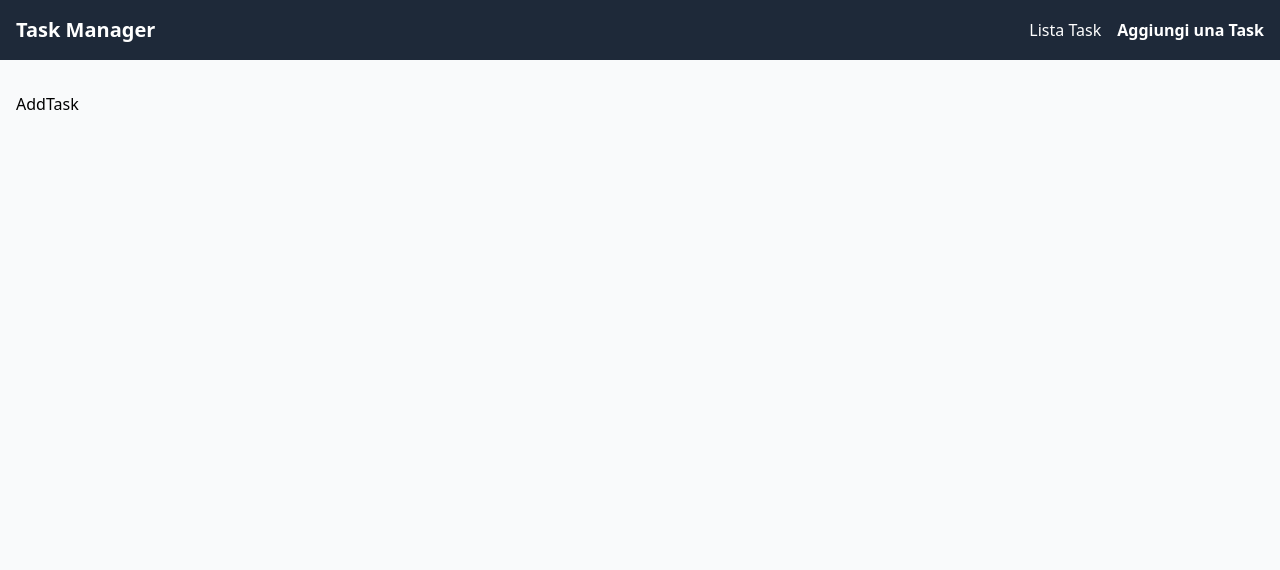
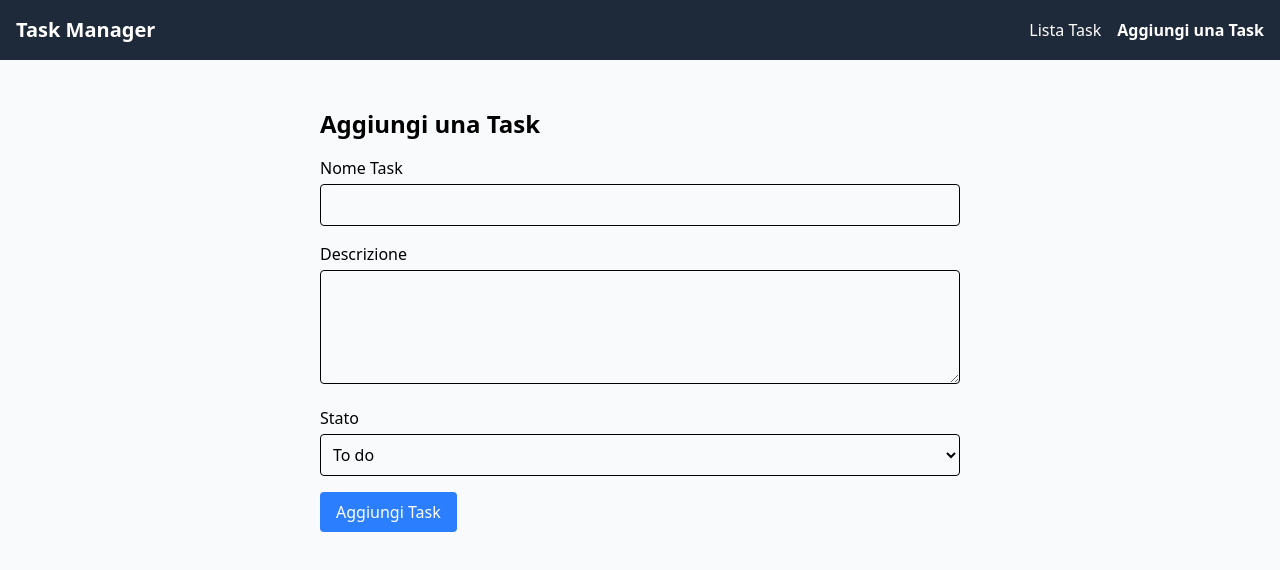
Before and after one commit to SimoneZampieri/ex-react-task-manager, a React (Vite) app: page /add in a window 1280 px wide. Shown: the top 570 px of the page. Built offline with nearby package versions, Linux system fonts and the light colour scheme; no server answers.

Commit message:
milestone 5 completed

```diff
--- a/src/context/GlobalContext.jsx
+++ b/src/context/GlobalContext.jsx
@@ -1,26 +1,16 @@
 import { createContext, useState, useEffect, useContext } from "react";
+import UseTasks from "../hooks/UseTasks";
 
 export const GlobalContext = createContext();
 
-const apiUrl = import.meta.env.VITE_API_URL;
-
 export const GlobalProvider = ({ children }) => {
-  const [tasks, setTasks] = useState([]);
-
-  useEffect(() => {
-    fetch(`${apiUrl}/tasks`)
-      .then((res) => res.json())
-      .then((data) => {
-        console.log("Task acquisita:", data);
-        setTasks(data);
-      })
-      .catch((err) => console.log(err));
-  }, []);
+  const [tasks, addTask, deleteTask, updateTask] = UseTasks();
 
   const value = {
     tasks,
-    setTasks,
-    apiUrl,
+    addTask,
+    deleteTask,
+    updateTask,
   };
 
   return (
--- /dev/null
+++ b/src/hooks/UseTasks.jsx
@@ -0,0 +1,34 @@
+import { useState, useEffect } from "react";
+
+export default function useTasks() {
+  const [tasks, setTasks] = useState([]);
+  const apiUrl = import.meta.env.VITE_API_URL;
+
+  useEffect(() => {
+    fetchTasks();
+  }, []);
+
+  const fetchTasks = async () => {
+    try {
+      const response = await fetch(`${apiUrl}/tasks`);
+      const data = await response.json();
+      setTasks(data);
+    } catch (error) {
+      console.error(error);
+    }
+  };
+
+  const addTask = () => {
+    //vuoto per il momento
+  };
+
+  const updateTask = () => {
+    //vuoto per il momento
+  };
+
+  const deleteTask = () => {
+    //vuoto per il momento
+  };
+
+  return [tasks, addTask, updateTask, deleteTask];
+}
--- a/src/pages/AddTask.jsx
+++ b/src/pages/AddTask.jsx
@@ -1,7 +1,91 @@
-import React from "react";
+import React, { useState, useRef } from "react";
 
 const AddTask = () => {
-  return <div>AddTask</div>;
+  const [title, setTitle] = useState("");
+  const [titleError, setTitleError] = useState("");
+  const descriptionRef = useRef();
+  const statusRef = useRef();
+
+  const symbols = "!@#$%^&*()-_=+[]{}|;:'\",.<>?/`~";
+
+  const validateTitle = (value) => {
+    if (!value.trim()) {
+      setTitleError("Il titolo non può essere vuoto");
+      return false;
+    }
+    if ([...value].some((char) => symbols.includes(char))) {
+      setTitleError("Il titolo non può contenere simboli speciali");
+      return false;
+    }
+    setTitleError("");
+    return true;
+  };
+
+  const handleSubmit = (e) => {
+    e.preventDefault();
+
+    if (!validateTitle(title)) return;
+
+    const newTask = {
+      title: title.trim(),
+      description: descriptionRef.current.value.trim(),
+      status: statusRef.current.value,
+    };
+
+    console.log(newTask);
+  };
+
+  return (
+    <div className="max-w-2xl mx-auto p-4">
+      <h2 className="text-2xl font-bold mb-4">Aggiungi una Task</h2>
+      <form onSubmit={handleSubmit} className="space-y-4">
+        <div>
+          <label className="block mb-1">Nome Task</label>
+          <input
+            type="text"
+            value={title}
+            onChange={(e) => {
+              setTitle(e.target.value);
+              validateTitle(e.target.value);
+            }}
+            className="w-full p-2 border rounded"
+          />
+          {titleError && (
+            <p className="text-red-500 text-sm mt-1">{titleError}</p>
+          )}
+        </div>
+
+        <div>
+          <label className="block mb-1">Descrizione</label>
+          <textarea
+            ref={descriptionRef}
+            className="w-full p-2 border rounded"
+            rows="4"
+          />
+        </div>
+
+        <div>
+          <label className="block mb-1">Stato</label>
+          <select
+            ref={statusRef}
+            defaultValue="To do"
+            className="w-full p-2 border rounded"
+          >
+            <option value="To do">To do</option>
+            <option value="Doing">Doing</option>
+            <option value="Done">Done</option>
+          </select>
+        </div>
+
+        <button
+          type="submit"
+          className="bg-blue-500 text-white px-4 py-2 rounded hover:bg-blue-600"
+        >
+          Aggiungi Task
+        </button>
+      </form>
+    </div>
+  );
 };
 
 export default AddTask;
```
